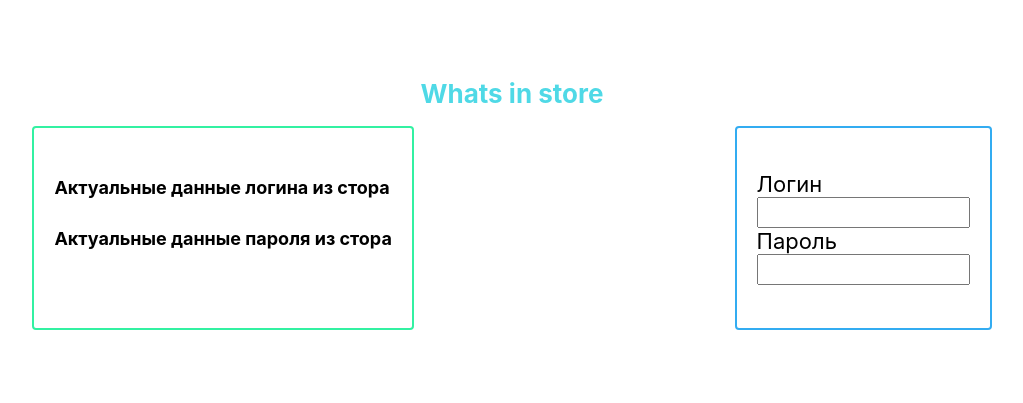
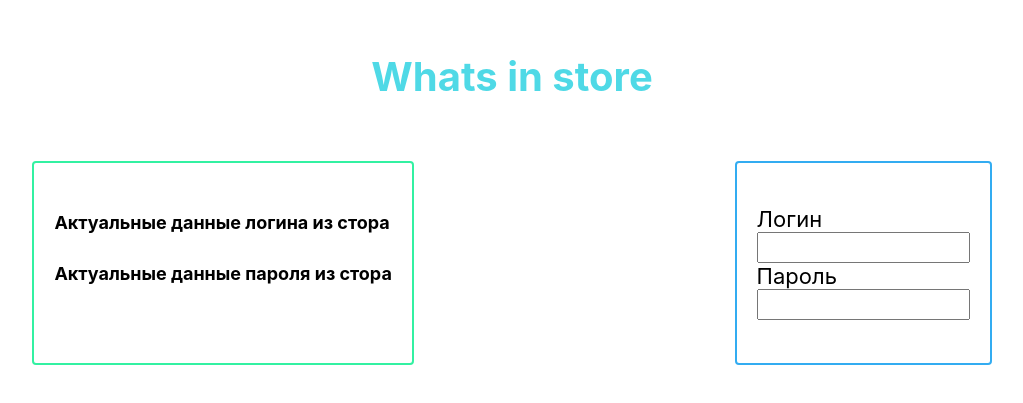
Before and after one commit to fedorukvl/react-store-check, a React (Create React App) app: page / in a window 1280 px wide. Shown: the part 205-608 px from the top of the page, without its empty margins (128-1151 px from the left). Built offline with nearby package versions, Linux system fonts and the light colour scheme.

Commit message:
Изменен размер загаловка

```diff
--- a/src/App.css
+++ b/src/App.css
@@ -6,8 +6,9 @@
   justify-content: center;
 }
 .app .app__title {
-  font-size: 26px;
+  font-size: 40px;
   color: rgb(79, 217, 230);
+  margin-bottom: 60px;
 }
 .app .app__info-windows {
   display: flex;
```
